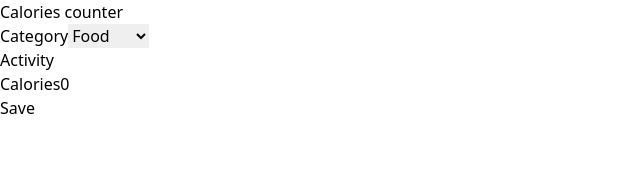
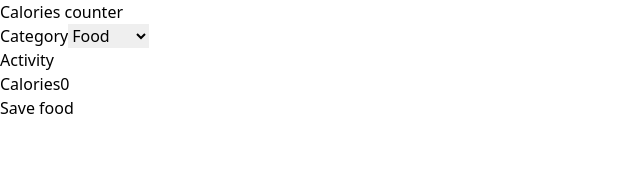
Before and after one commit to IrvinSamboy/ReactCourse-CalorieCounter, a React (Vite) app: page / in a window 1280 px wide. Shown: the top 186 px of the page, without its empty margins (0-640 px from the left). Built offline with nearby package versions, Linux system fonts and the light colour scheme.

Commit message:
Making button dynamic

```diff
--- a/src/components/FormComponent.tsx
+++ b/src/components/FormComponent.tsx
@@ -81,10 +81,10 @@ export default function FormComponent() {
                     />
                 </div>
                 <button
-                    className="bg-gray-800 text-white text-xl font-semibold w-full p-2"
-                    disabled={!isValidSubmit}
+                    className="bg-gray-800 text-white text-xl font-semibold w-full p-2 disabled:opacity-10"
+                    disabled={!isValidSubmit()}
                 >
-                    Save
+                    {activity.category === 1? "Save food" : "Save exercise"}
                 </button>
             </form>
         </section>
```
